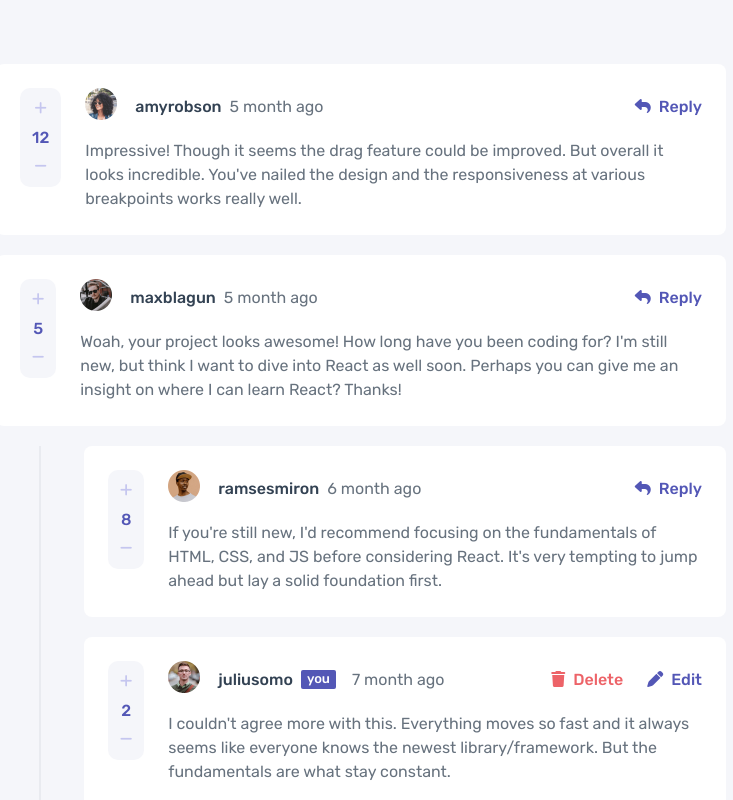
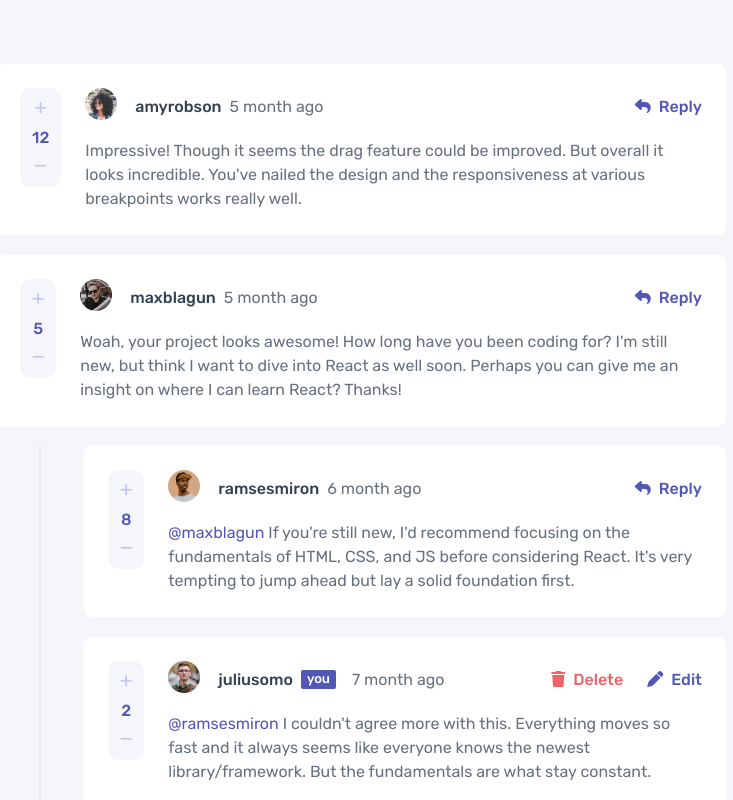
Before and after one commit to riham-kh/Interactive-comments-section, an Angular app: page / in a window 1280 px wide. Shown: the top 800 px of the page, without its empty margins (279-1012 px from the left). Built offline with nearby package versions, Linux system fonts and the light colour scheme.

Commit message:
New design changes

```diff
--- a/src/app/comment/comment.component.html
+++ b/src/app/comment/comment.component.html
@@ -39,10 +39,8 @@
 
     @if (!onEditMode){
     <div class="comment__message">
-      <p>
-        {{comment.content}}
-      </p>
-    </div>
+      @if (comment.replyingTo){ <span class="text-blue">&#64;{{ comment.replyingTo }}</span> }
+      {{comment.content}} </div>
     }
     @else {
     <div class="reply__form">
--- a/src/app/comment/comment.component.scss
+++ b/src/app/comment/comment.component.scss
@@ -204,3 +204,7 @@
 
 
 }
+
+.text-blue {
+    color: var(--moderate-blue);
+}
--- a/src/app/comment/comment.component.ts
+++ b/src/app/comment/comment.component.ts
@@ -1,7 +1,5 @@
 import { Component, Input, OnInit, Output, EventEmitter } from '@angular/core';
-import { Comment } from '../models/comment';
 import { User } from '../models/user';
-import { Reply } from '../models/reply';
 import { ToAgoPipe } from '../Helpers/Pipes/to-ago.pipe';
 import { CommentsService } from '../comments.service';
 import { FormsModule } from '@angular/forms';
@@ -20,7 +18,7 @@ export class CommentComponent implements OnInit {
   onEditMode = false;
   showDeleteConfirmation = false;
 
-  @Input() comment: Comment | Reply;
+  @Input() comment: any;
   @Input() currentUser: User;
 
   @Output() reply: EventEmitter<any> = new EventEmitter();
@@ -120,7 +118,7 @@ export class CommentComponent implements OnInit {
 
   private findVoter(name: string) {
     let commentVoters = this.comment.vote.voters;
-    this.voterIndex = commentVoters?.findIndex(voter => voter.name === name);
+    this.voterIndex = commentVoters?.findIndex((voter: any) => voter.name === name);
     this.voter = commentVoters ? commentVoters[this.voterIndex] : null;
   }
 
--- a/src/app/send-comment/send-comment.component.ts
+++ b/src/app/send-comment/send-comment.component.ts
@@ -52,12 +52,12 @@ export class SendCommentComponent implements OnInit {
 
     if (this.replyingTo) {
       let comment_id = this.replyingTo.comment_id ? this.replyingTo.comment_id : this.replyingTo.id;
-
+      let content = this.comment.replace(`@${this.replyingTo.user.username} `, '')
       let newReply: Reply =
       {
         id: Number(Date.now()),
         parentId: comment_id,
-        content: this.comment,
+        content: content,
         createdAt: new Date().toString(),
         vote: { score: 0, voters: [] },
         replyingTo: this.replyingTo.user.username,
```
